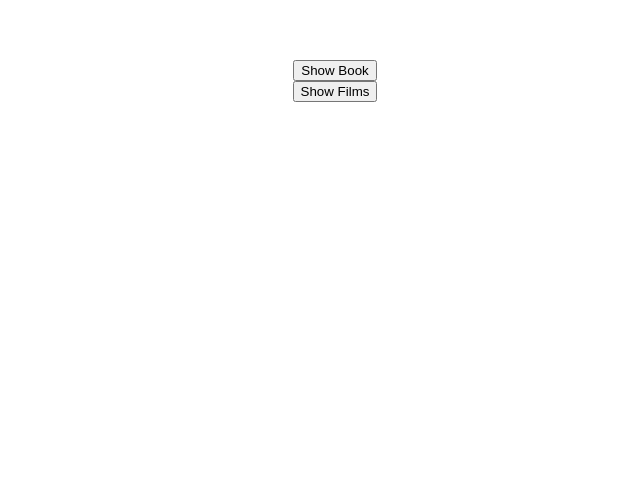
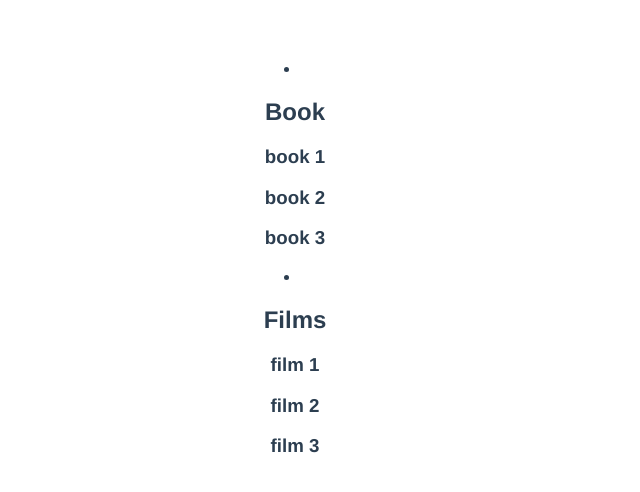
Before and after one commit to annanikulina2902/home-work-asap, a Vue app: page / in a window 1280 px wide. Shown: the top 492 px of the page, without its empty margins (345-985 px from the left). Built offline with nearby package versions, Linux system fonts and the light colour scheme.

Commit message:
refactor

```diff
--- a/src/App.vue
+++ b/src/App.vue
@@ -1,10 +1,9 @@
 <template>
   <div id="app">
-    <ul>
-      <AccordionList v-for="item in lists" v-bind:key="item.title" :item="item" :list="lists.list" :title="lists.title"/>
-    </ul>
+    <AccordionList :lists="lists"/>
   </div>
 </template>
+
 
 <script>
 import AccordionList from './components/AccordionList.vue';
--- a/src/components/AccordionItem.vue
+++ b/src/components/AccordionItem.vue
@@ -1,7 +1,8 @@
 <template>
     <li>
-        <div id="list">
-            <h3>{{ item.list }}</h3>
+        <h2 @click="toggle">{{ title }}</h2>
+        <div v-show="isActive">
+            <h3 v-for="item in list" v-bind:key="item" id="list">{{ item }}</h3>
         </div>
     </li>
 </template>
@@ -10,7 +11,18 @@
     export default {
         name: 'AccordionComponent',
         props: {
-            item: String
+            list: [String],
+            title: String
         },
+        data() {
+            return{
+                isActive:true,
+            }
+        },
+        methods:{
+            toggle(){
+                this.isActive = !this.isActive
+            }
+        }
     }
 </script>
--- a/src/components/AccordionList.vue
+++ b/src/components/AccordionList.vue
@@ -1,10 +1,7 @@
 <template>
     <div class="container">
-        <ul v-show="isActive">
-            <button class="button" @click="toggle">Show {{ item.title }}</button>
-        </ul>
-        <div v-show="isActive" class="content">
-            <AccordionItem v-for="item in lists" v-bind:key="item.title" :item="item" :list="lists.list" :title="lists.title"/>
+        <div v-for="item in lists" v-bind:key="item.title" class="content">
+            <AccordionItem :list="item.list" :title="item.title"/>
         </div>
     </div>
 </template>
@@ -18,19 +15,9 @@ export default {
         AccordionItem,
     },
     props: {
-        item: String,
-        list: String,
-        title: String,
+        lists: [{
+            title: String,
+            list: [String]}],
     },
-    data() {
-        return{
-            isActive:true,
-        }
-    },
-    methods:{
-        toggle(){
-            this.isActive = !this.isActive
-        }
-    }
 }
 </script>
```
